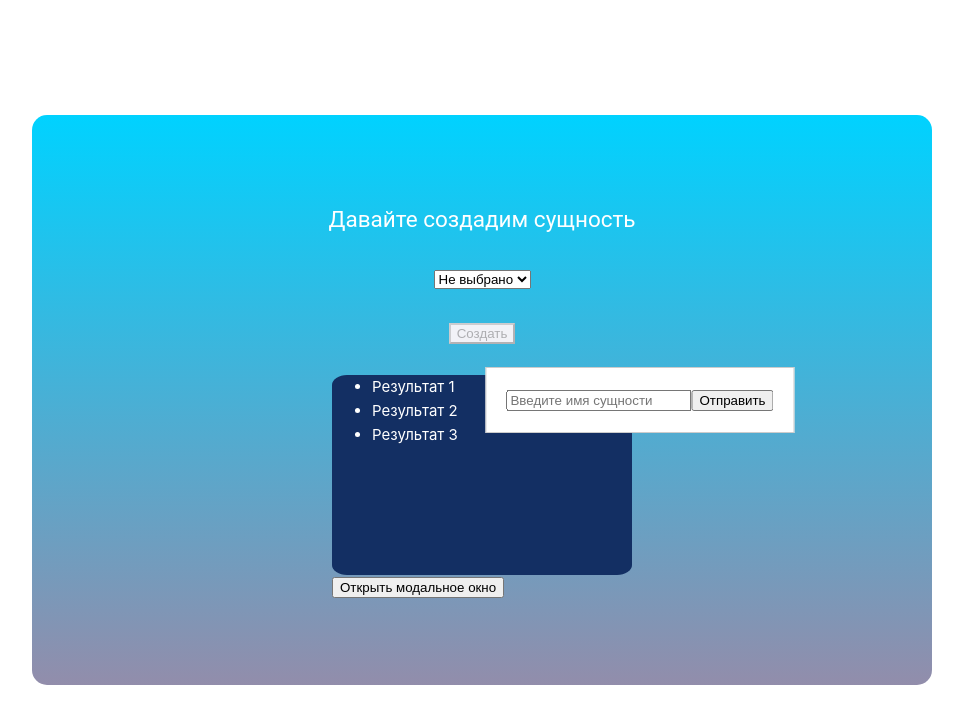
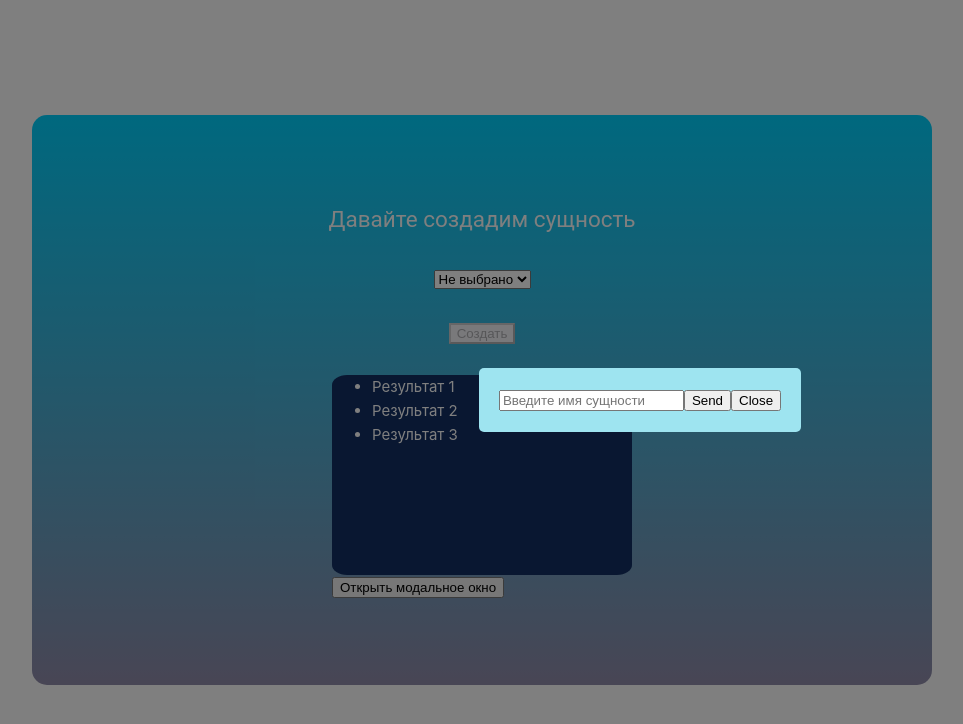
Before and after one commit to AlexMurrr/workWithAmoCRM, a Vue app: page / in a window 1280 px wide. Both pictures are taken after a click on the button "Открыть модальное окно". Shown: the top 724 px of the page, without its empty margins (0-963 px from the left). Built offline with nearby package versions, Linux system fonts and the light colour scheme.

Commit message:
feat: create norm popup and creat store for him

```diff
--- a/src/App.vue
+++ b/src/App.vue
@@ -12,7 +12,7 @@
 
 <style>
    .app {
-    margin: 0 auto;
+    /* margin: 0 auto; */
     /* display: flex;
     justify-content: center;
     align-items: center;    */
--- a/src/components/dropDown.vue
+++ b/src/components/dropDown.vue
@@ -50,15 +50,12 @@ const store = amoStore();
     }, 2000)
     }
 
-    // function ss(){
-    //   console.log(selectedItem.value);
-    // }
 
 </script>
 
 <template>
     <div>
-      <select v-model="selectedItem" @click="store. getEntity(selectedItem)">
+      <select v-model="selectedItem" @click="store.getEntity(selectedItem)">
         <option v-for="item in items" :key="item.id" :value="item.name">{{ item.name }}</option>
       </select>
     </div>
--- a/src/components/modalV.vue
+++ b/src/components/modalV.vue
@@ -1,38 +1,25 @@
-<!-- <template>
+<template>
     <button @click="openModal">Открыть модальное окно</button>
     <teleport to="body">
       <div v-if="showModal" class="modal">
         <div class="modal-content">
-          <span class="close" @click="closeModal">&times;</span>
+          <input v-model="inputValue" placeholder="Введите имя сущности">
           <button @click="sendMessage">Send</button>
-          <p>Это модальное окно</p>
+          <button @click="closeModal">Close</button>
         </div>
       </div>
     </teleport>
   </template>
 
-  <script>
-  import { ref } from 'vue';
+  <script setup>
+  import { storeToRefs } from 'pinia';
+  import { modalStore } from '../stores/modalStore';
 
-  export default {
-    setup() {
-      const showModal = ref(false);
+  const storeModal = modalStore();
 
-      const openModal = () => {
-        showModal.value = true;
-      }
+  const { showModal, inputValue } = storeToRefs(storeModal);
+  const {openModal, closeModal, sendMessage} = storeModal;
 
-      const closeModal = () => {
-        showModal.value = false;
-      }
-
-      return {
-        showModal,
-        openModal,
-        closeModal
-      }
-    }
-  }
   </script>
 
   <style>
@@ -49,7 +36,7 @@
   }
 
   .modal-content {
-    background-color: white;
+    background-color: rgb(158, 228, 240);
     padding: 20px;
     border-radius: 5px;
   }
@@ -63,7 +50,7 @@
   </style> -->
 
 
-  <template>
+   <!-- <template>
     <div>
       <button @click="openModal">Открыть модальное окно</button>
 
@@ -74,27 +61,13 @@
     </div>
   </template>
 
-  <script>
-  export default {
-    data() {
-      return {
-        isModalOpen: false,
-        inputValue: ''
-      };
-    },
-    methods: {
-      openModal() {
-        this.isModalOpen = true;
-      },
-      sendData() {
-        // Ваша логика отправки данных
-        console.log('Отправленное значение:', this.inputValue);
+<script setup>
 
-        // Закрываем модальное окно после отправки данных
-        this.isModalOpen = false;
-      }
-    }
-  };
+import {modalStore} from '../stores/modalStore'
+
+    const store = modalStore();
+    const { isModalOpen } = store;
+
   </script>
 
   <style>
@@ -107,4 +80,4 @@
     padding: 20px;
     border: 1px solid #ccc;
   }
-  </style>
+  </style> -->
--- a/src/stores/modalStore.js
+++ b/src/stores/modalStore.js
@@ -0,0 +1,29 @@
+import { defineStore } from "pinia";
+import { ref } from "vue";
+
+//try Composition api Pinia
+
+export const modalStore = defineStore("modal", () => {
+
+    const showModal = ref(false);
+    const inputValue = ref('');
+
+    const openModal = () => {
+        showModal.value = true;
+      }
+    const closeModal = () => {
+      showModal.value = false;
+      }
+    const sendMessage = () => {
+        console.log(inputValue.value);
+        showModal.value = false;
+    }
+
+    return {
+        showModal,
+        inputValue,
+        openModal,
+        closeModal,
+        sendMessage,
+    }
+});
```
